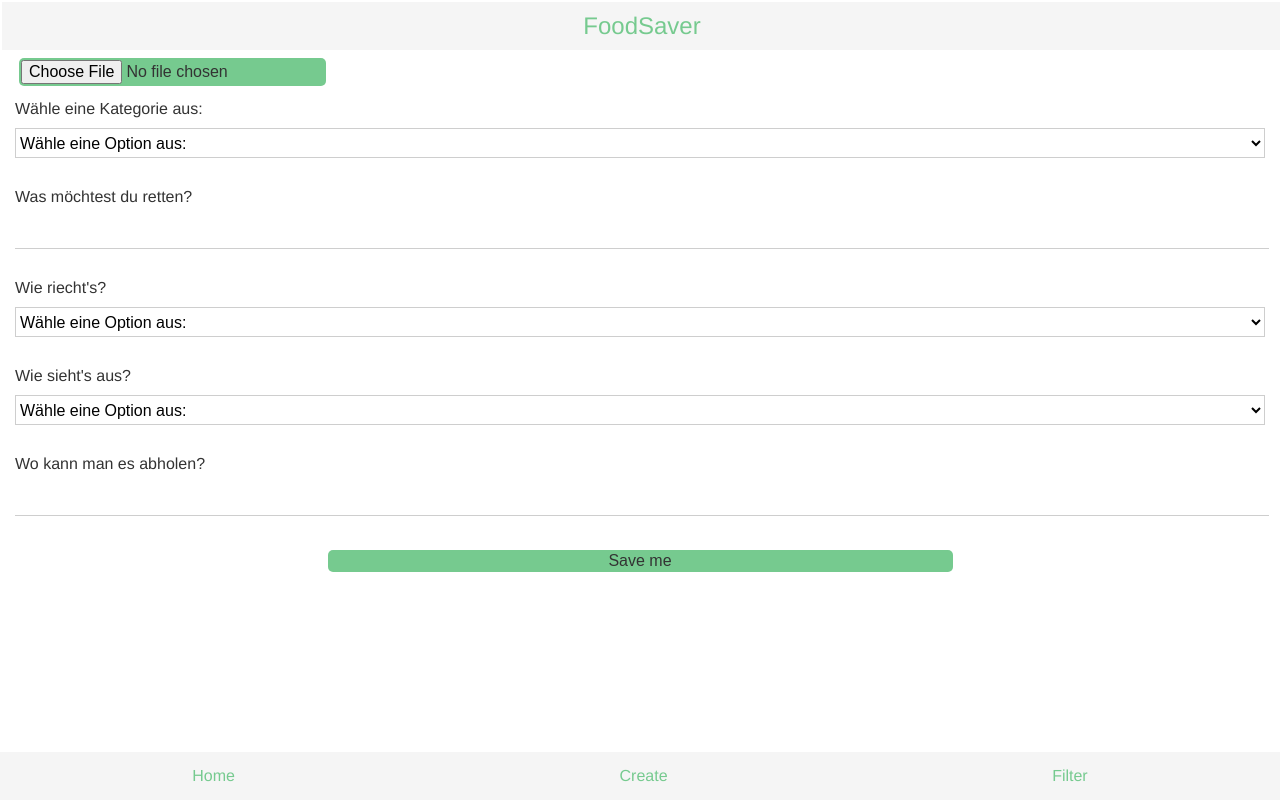
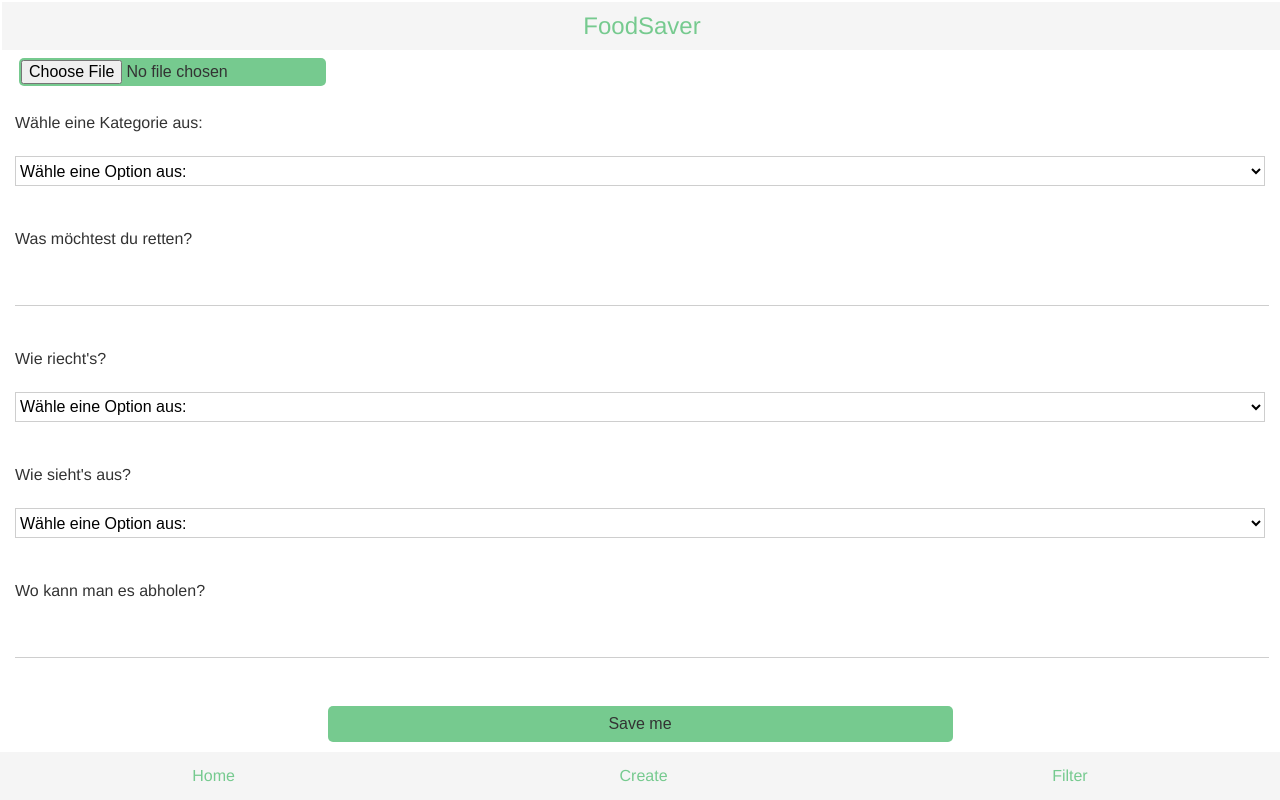
Before and after one commit to TicTacToyah/foodsaver-app, a React (Create React App) app: page /create in a window 1280 px wide. Built offline with nearby package versions, Linux system fonts and the light colour scheme; no server answers.

Commit message:
Add minor changes

```diff
--- a/src/App.js
+++ b/src/App.js
@@ -1,4 +1,3 @@
-import dayjs from 'dayjs'
 import React, { useEffect, useState } from 'react'
 import { BrowserRouter as Router, NavLink, Route } from 'react-router-dom'
 import styled from 'styled-components'
@@ -13,8 +12,10 @@ import {
   postComment,
   postNewCard,
 } from './services'
+import dayjs from 'dayjs'
 
 const Grid = styled.div`
+  display: grid;
   position: absolute;
   top: 0;
   left: 0;
--- a/src/Create.js
+++ b/src/Create.js
@@ -37,6 +37,7 @@ const StyledInput = styled.input`
   border: none;
   border-bottom: rgba(201, 201, 201, 0.9) solid 1px;
   margin-bottom: 20px;
+  font-size: 1em;
 `
 
 const StyledButton = styled.button`
```
Also changed, not shown: src/stash/Card.mdx (renamed from src/Card.mdx), src/stash/Create.mdx (renamed from src/Create.mdx), src/stash/GlobalStyles.js (renamed from src/GlobalStyles.js), src/stash/utils.js (renamed from src/utils.js).
